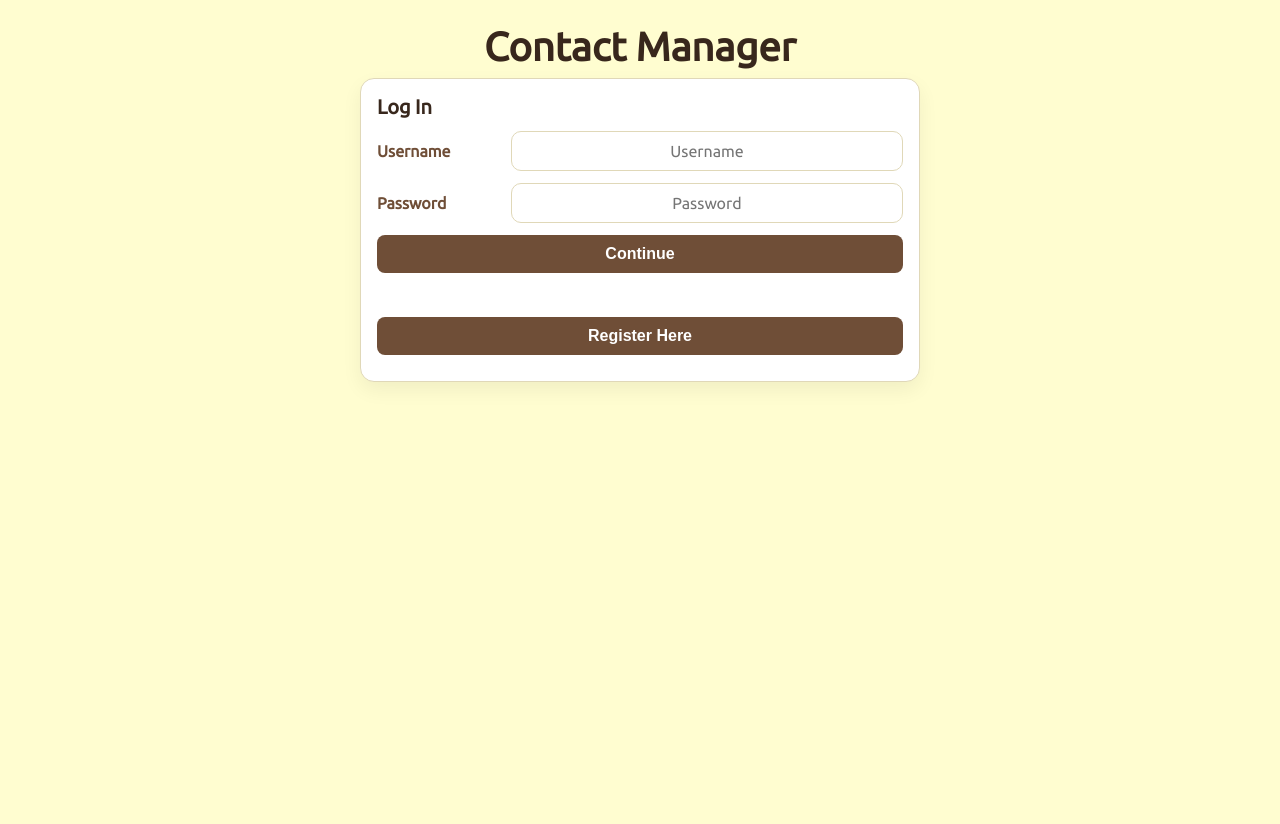
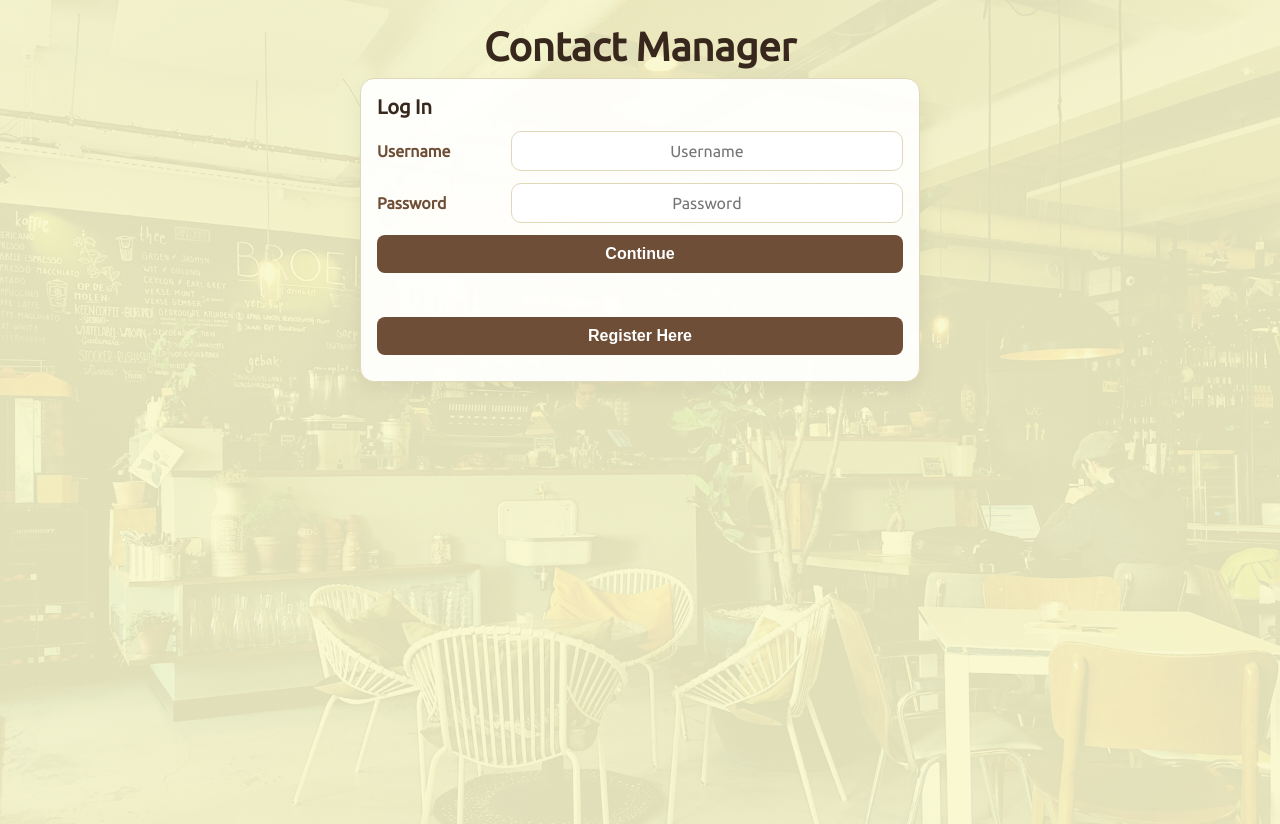
Before and after one commit to DexterPressley/Contact-Manager, a PHP site: page / in a window 1280 px wide. Before the commit the page ends 382 px from the top, so only its background shows below. Run offline with PHP 8.4, Linux system fonts and the light colour scheme.

Commit message:
Add coffee background image and update styles.css to use it

```diff
--- a/css/styles.css
+++ b/css/styles.css
@@ -17,17 +17,9 @@
   --font:          'Ubuntu', sans-serif;
 }
 
-*{ box-sizing:border-box; }
-
-html, body{
-  margin:0;
-  padding:0;
-}
-
-body{
-  background: var(--bg);
-  color: var(--text);
-  font-family: var(--font);
+/* Global box-sizing reset */
+*, *::before, *::after {
+  box-sizing: border-box;
 }
 
 /* ============================
@@ -541,3 +533,28 @@ select{
 
 /* Keep the top-right “Back” button compact */
 #signupCard .row .btn{ padding: 6px 12px; font-size: 14px; }
+
+/* ============================
+   Page background image
+   - full viewport, fixed, with a soft cream overlay for readability
+============================ */
+html, body {
+  height: 100%;
+}
+
+body{
+  /* soft cream overlay on top of the photo */
+  background:
+    linear-gradient(rgba(255, 253, 208, 0.86), rgba(255, 253, 208, 0.86)),
+    url('../images/background.jpg') center center / cover fixed no-repeat;
+  color: var(--text);
+  font-family: var(--font);
+  min-height: 100vh;            /* prevents the black band on tall screens */
+}
+
+/* Keep cards readable over the image */
+.card{
+  background: rgba(255, 255, 255, 0.92);
+  border: 1px solid var(--border);
+  backdrop-filter: saturate(110%) blur(1px);
+}
```
Also changed, not shown: images/background.jpg (added).
